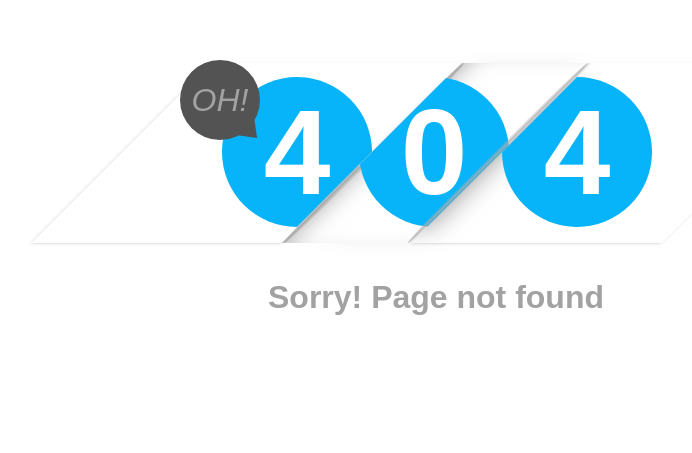
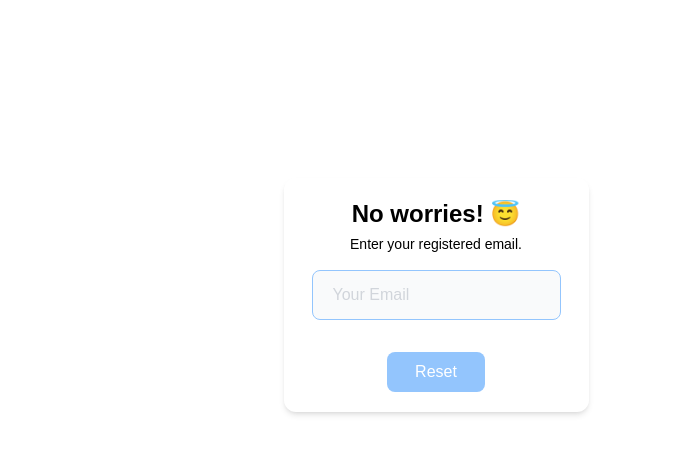
Before and after one commit to MrSingh2000/poll_magnet, a React (Create React App) app: page /resetpass in a window 1280 px wide. Before the commit this address had no page. Shown: the part 105-558 px from the top of the page, without its empty margins (204-896 px from the left). Built offline with nearby package versions, Linux system fonts and the light colour scheme; a web font is replaced by a local one.

Commit message:
feature:reset password

```diff
--- a/src/App.js
+++ b/src/App.js
@@ -16,6 +16,7 @@ import VerifyEmail from "./pages/VerifyEmail";
 import Signup from "./pages/auth/Signup";
 import Login from "./pages/auth/Login";
 import ErrorPage from "./pages/ErrorPage";
+import Resetpass from "./pages/Resetpass";
 
 function App() {
   const dispatch = useDispatch();
@@ -50,6 +51,7 @@ function App() {
         <Route path="/login" element={<Login />} />
         <Route path="/register" element={<Signup />} />
         <Route path="/verify" element={<VerifyEmail />} />
+        <Route path="/resetpass" element={<Resetpass />} />
         <Route path="*" element={<ErrorPage />} />
       </Routes>
     </>
--- a/src/components/Navbar.jsx
+++ b/src/components/Navbar.jsx
@@ -1,6 +1,7 @@
 import React from "react";
 import { useSelector } from "react-redux";
 import { Link, Outlet } from "react-router-dom";
+import logo from "../assets/logo.png";
 
 function Navbar({ firebaseApp, mainAuth, regUI }) {
   const user = useSelector((store) => store.user);
@@ -13,18 +14,12 @@ function Navbar({ firebaseApp, mainAuth, regUI }) {
             to={"/"}
             className="flex title-font font-medium items-center text-gray-900 mb-4 md:mb-0"
           >
-            <svg
-              xmlns="http://www.w3.org/2000/svg"
-              fill="none"
-              stroke="currentColor"
-              strokeLinecap="round"
-              strokeLinejoin="round"
-              strokeWidth="2"
-              className="w-10 h-10 text-white p-2 bg-indigo-500 rounded-full"
-              viewBox="0 0 24 24"
-            >
-              <path d="M12 2L2 7l10 5 10-5-10-5zM2 17l10 5 10-5M2 12l10 5 10-5"></path>
-            </svg>
+            <img
+              src={logo}
+              alt="LOGO"
+              className="w-20 h-20"
+            />
+
             <span className="ml-3 text-xl">Poll Magnet</span>
           </Link>
           <nav className="md:ml-auto md:mr-auto flex flex-wrap items-center text-base justify-center">
--- a/src/pages/Home.jsx
+++ b/src/pages/Home.jsx
@@ -1,8 +1,10 @@
 import React from "react";
 import { banners, icons } from "../assets";
 import { Link } from "react-router-dom";
+import { useSelector } from "react-redux";
 
 function Home() {
+  const userDetails = useSelector((store) => store.user);
 
   return (
     <>
@@ -13,19 +15,27 @@ function Home() {
               Interactive live polling
             </p>
             <p className=" p-2">
-              Mentimeter gives you the power to design a wide variety of interactive polls. Polling your audience can be the most effective way to increase engagement and make a presentation dynamic and memorable.
+              Mentimeter gives you the power to design a wide variety of
+              interactive polls. Polling your audience can be the most effective
+              way to increase engagement and make a presentation dynamic and
+              memorable.
             </p>
 
-            <Link to={'/login'}>
-              <button type="button" className="py-2 px-4 mt-5 bg-indigo-600 hover:bg-indigo-700 focus:ring-indigo-500 focus:ring-offset-indigo-200 text-white w-fit transition ease-in duration-200 text-center text-base font-semibold shadow-md focus:outline-none focus:ring-2 focus:ring-offset-2  rounded-lg ">
+            <Link to={userDetails.email ? "/createPoll" : "/login"}>
+              <button
+                type="button"
+                className="py-2 px-4 mt-5 bg-indigo-600 hover:bg-indigo-700 focus:ring-indigo-500 focus:ring-offset-indigo-200 text-white w-fit transition ease-in duration-200 text-center text-base font-semibold shadow-md focus:outline-none focus:ring-2 focus:ring-offset-2  rounded-lg "
+              >
                 Create
               </button>
             </Link>
-
-
           </div>
           <div className="h-[20rem]">
-            <video playsInline src="//videos.ctfassets.net/rvt0uslu5yqp/7MrcvEuf6K6OlURKX3QJyG/8d41a1b2e4805a3e4c8b482f84c1b11a/Features_Polling_small.mp4" className="w-full h-full"></video>
+            <video
+              playsInline
+              src="//videos.ctfassets.net/rvt0uslu5yqp/7MrcvEuf6K6OlURKX3QJyG/8d41a1b2e4805a3e4c8b482f84c1b11a/Features_Polling_small.mp4"
+              className="w-full h-full"
+            ></video>
           </div>
         </div>
 
@@ -34,7 +44,11 @@ function Home() {
             <p className="text-4xl font-semibold p-2">
               Create polls in no time
             </p>
-            <p className=" p-2">No matter how complex the questions or how numerous the options are, our polls are quick and easy to build. Responses from your audience will appear in real-time as dynamic visualizations.</p>
+            <p className=" p-2">
+              No matter how complex the questions or how numerous the options
+              are, our polls are quick and easy to build. Responses from your
+              audience will appear in real-time as dynamic visualizations.
+            </p>
           </div>
           <div className="flex sm:flex-row flex-col justify-evenly mt-2 items-center gap-4 w-full">
             <div>
@@ -69,11 +83,11 @@ function Home() {
             <img src={banners.banner1} className="w-full h-full" alt="banner" />
           </div>
           <div className="container flex flex-col justify-center text-start p-2 mt-5 w-full">
-            <p className="text-4xl font-semibold p-2">
-              Word clouds
-            </p>
+            <p className="text-4xl font-semibold p-2">Word clouds</p>
             <p className="p-2">
-              Create word clouds that highlight the most popular responses. Use this question type in the classroom, in meetings, or in trainings to gather audience input and to wow them with impressive visuals.
+              Create word clouds that highlight the most popular responses. Use
+              this question type in the classroom, in meetings, or in trainings
+              to gather audience input and to wow them with impressive visuals.
             </p>
           </div>
         </div>
@@ -83,11 +97,12 @@ function Home() {
             <img src={banners.banner2} className="w-full h-full" alt="banner" />
           </div>
           <div className="container flex flex-col justify-center text-start p-2 mt-5 w-full">
-            <p className="text-4xl font-semibold p-2">
-              Multiple choice polls
-            </p>
+            <p className="text-4xl font-semibold p-2">Multiple choice polls</p>
             <p className="p-2">
-              Collects answers, thoughts, opinions, and data with simple multiple choice questions. Use them in a live setting or as part of a survey to hear what your audience has to say. Add images and GIFs to your questions for an extra element of engagement.
+              Collects answers, thoughts, opinions, and data with simple
+              multiple choice questions. Use them in a live setting or as part
+              of a survey to hear what your audience has to say. Add images and
+              GIFs to your questions for an extra element of engagement.
             </p>
           </div>
         </div>
--- a/src/pages/Polls.jsx
+++ b/src/pages/Polls.jsx
@@ -30,10 +30,10 @@ function Polls() {
         return () => unsubscribe();
       } catch (error) {
         console.error("Error fetching polls: ", error);
-                showToast(error, 'error');
+        showToast(error, "error");
         dispatch(updateLoading(false));
       }
-        }
+    };
 
     fetchData();
   }, []);
@@ -53,29 +53,34 @@ function Polls() {
       .catch((err) => {
         console.log("update poll error: ", err);
         dispatch(updateLoading(false));
-                showToast(err, 'error');
-            })
-    }
+        showToast(err, "error");
+      });
+  };
 
   const handleShareButton = (pollId) => {
-        console.log(process.env.REACT_APP_FRONT_HOST)
+    console.log(process.env.REACT_APP_FRONT_HOST);
     const url = `${process.env.REACT_APP_FRONT_HOST}/poll/${pollId}`;
-        navigator.clipboard.writeText(url)
+    navigator.clipboard
+      .writeText(url)
       .then(() => {
         // Optionally, show a success message
-                showToast('Poll copied to clipboard!');
+        showToast("Poll copied to clipboard!");
       })
       .catch((error) => {
-                console.error('Error copying text to clipboard:', error);
+        console.error("Error copying text to clipboard:", error);
         // Optionally, show an error message
-                showToast('Error copying text to clipboard.', 'error');
+        showToast("Error copying text to clipboard.", "error");
       });
-    }
+  };
 
-    return loading ? <Loader /> : (
+  return loading ? (
+    <Loader />
+  ) : (
     <div className="container w-full m-auto p-2 grid grid-cols-1 md:grid-cols-2 gap-4">
       {allPolls.map((item, index) => {
-                const voted = isAlreadyVoted(item, userDetails.userId);
+        let voted;
+        if (!userDetails.email) voted = false;
+        else voted = isAlreadyVoted(item, userDetails.userId);
 
         return (
           <>
@@ -86,39 +91,52 @@ function Polls() {
               <div className="flex justify-between">
                 <p className="font-semibold text-2xl py-3">
                   {item.data.question}?
-                                    {voted && (<span className="px-3 pb-1 text-xs rounded-full text-green-600 bg-green-200 relative bottom-4 left-2">
+                  {voted && (
+                    <span className="px-3 pb-1 text-xs rounded-full text-green-600 bg-green-200 relative bottom-4 left-2">
                       Voted
-                                    </span>)}
+                    </span>
+                  )}
                 </p>
-                                <FaRegCopy className='cursor-pointer bg-white rounded-full p-3 text-green-500 hover:text-white hover:bg-green-500 transition-all duration-500 delay-0' size={50} onClick={() => handleShareButton(item.id)} />
+                <FaRegCopy
+                  className="cursor-pointer bg-white rounded-full p-3 text-green-500 hover:text-white hover:bg-green-500 transition-all duration-500 delay-0"
+                  size={50}
+                  onClick={() => handleShareButton(item.id)}
+                />
               </div>
-                            {voted && (<BarGraph pollInfo={item.data.pollInfo} />)}
+              {voted && <BarGraph pollInfo={item.data.pollInfo} />}
 
-                            {!voted ? (<div>
+              {!voted ? (
+                <div>
                   <form>
                     <ul className="option-list">
-                                        {
-                                            item.data.pollInfo.map((pollItem, index) => {
-
+                      {item.data.pollInfo.map((pollItem, index) => {
                         return (
                           <>
                             <li key={pollItem.data[0].name + index}>
-                                                            <input type="radio" name="selector" id={pollItem.data[0].name + index} />
-                                                            <label htmlFor={pollItem.data[0].name + index} onClick={(e) => {
+                              <input
+                                type="radio"
+                                name="selector"
+                                id={pollItem.data[0].name + index}
+                              />
+                              <label
+                                htmlFor={pollItem.data[0].name + index}
+                                onClick={(e) => {
                                   e.preventDefault(); // Prevent default action
                                   e.stopPropagation(); // Stop event propagation
                                   handleVoting(index, item.id);
-                                                            }}>{pollItem.data[0].name}</label>
+                                }}
+                              >
+                                {pollItem.data[0].name}
+                              </label>
                               <div className="check"></div>
                             </li>
                           </>
-                                                )
-                                            })
-                                        }
+                        );
+                      })}
                     </ul>
                   </form>
-                            </div>) : null}
-
+                </div>
+              ) : null}
             </div>
           </>
         );
--- /dev/null
+++ b/src/pages/Resetpass.jsx
@@ -0,0 +1,57 @@
+import { sendPasswordResetEmail } from "firebase/auth";
+import React from "react";
+import { useState } from "react";
+import { firebaseAuth } from "../firebase";
+import { showToast } from "../helpers";
+
+function Resetpass() {
+  const [email, setEmail] = useState("");
+
+  const handleResetMail = async (e) => {
+    e.preventDefault();
+    if (!email) return;
+
+    try {
+      await sendPasswordResetEmail(firebaseAuth, email);
+
+      showToast("Password reset mail sent!");
+    } catch (error) {
+      console.log("error in sending reset mail: ", error);
+      showToast("Invalid Mail", "error");
+    }
+  };
+
+  return (
+    <div className="container w-full m-auto h-screen flex justify-center items-center">
+      <div className="container flex flex-col justify-center items-center border-1 border-gray-500 w-fit py-5 px-7 rounded-xl shadow-md">
+        <p className="text-2xl font-semibold mb-1">No worries! &#x1F607;</p>
+        <p className="text-sm">Enter your registered email.</p>
+        <div className="my-4">
+          <input
+            onChange={(e) => setEmail(e.target.value)}
+            id="email"
+            name="email"
+            type="email"
+            autoComplete="email"
+            required=""
+            placeholder="Your Email"
+            value={email}
+            className="block w-full px-5 py-3 text-base placeholder-gray-300 transition duration-500 ease-in-out transform border border-blue-300 rounded-lg text-neutral-600 bg-gray-50 focus:outline-none focus:border-transparent focus:ring-2 focus:ring-white focus:ring-offset-2 focus:ring-offset-blue-300"
+          />
+        </div>
+        <button
+          onClick={(e) => handleResetMail(e)}
+          className={`mt-4 flex items-center justify-center w-fit px-7 py-2 text-base font-medium text-center text-white transition duration-500 ease-in-out transform rounded-lg ${
+            !email
+              ? "bg-blue-300"
+              : "bg-blue-600 hover:bg-blue-700 focus:outline-none focus:ring-2 focus:ring-offset-2 focus:ring-blue-500"
+          }`}
+        >
+          Reset
+        </button>
+      </div>
+    </div>
+  );
+}
+
+export default Resetpass;
--- a/src/pages/auth/Login.jsx
+++ b/src/pages/auth/Login.jsx
@@ -29,6 +29,7 @@ function Login(props) {
 
   const handleSignin = async (e) => {
     e.preventDefault();
+    if (!data.email || !data.password) return;
     dispatch(updateLoading(true));
 
     try {
@@ -73,9 +74,9 @@ function Login(props) {
         <div className="flex flex-col justify-center flex-1 px-4 py-12 sm:px-6 lg:flex-none lg:px-20 xl:px-24 my-4 shadow-xl rounded-lg">
           <div className="w-full max-w-xl mx-auto lg:w-96">
             <div>
-              <a className="text-blue-600 text-medium" href="/groups/login/">
+              <Link to={'/'} className="text-blue-600 text-medium" >
                 Poll Magnet
-              </a>
+              </Link>
               <h2 className="mt-6 text-3xl font-extrabold text-neutral-600">
                 Sign in.
               </h2>
@@ -132,10 +133,13 @@ function Login(props) {
                     <button
                       onClick={(e) => handleSignin(e)}
                       type="submit"
-                      className="flex items-center justify-center w-full px-10 py-4 text-base font-medium text-center text-white transition duration-500 ease-in-out transform bg-blue-600 rounded-xl hover:bg-blue-700 focus:outline-none focus:ring-2 focus:ring-offset-2 focus:ring-blue-500"
+                      className={`flex items-center justify-center w-full px-10 py-4 text-base font-medium text-center text-white transition duration-500 ease-in-out transform ${!data.email || !data.password ? 'bg-blue-300' :'bg-blue-600 hover:bg-blue-700 focus:outline-none focus:ring-2 focus:ring-offset-2 focus:ring-blue-500'} rounded-xl`}
                     >
                       Sign in
                     </button>
+                    <Link to={'/resetpass'}>
+                    <p className="text-center text-xs my-3 italic text-blue-500 underline cursor-pointer">Forgot password?</p>
+                    </Link>
                   </div>
                 </form>
                 <div className="relative my-4">
--- a/src/pages/auth/Signup.jsx
+++ b/src/pages/auth/Signup.jsx
@@ -81,9 +81,9 @@ function Signup(props) {
           <div className="flex flex-col justify-center flex-1 px-4 py-12 sm:px-6 lg:flex-none lg:px-20 xl:px-24 my-4 shadow-xl rounded-lg">
             <div className="w-full max-w-xl mx-auto lg:w-96">
               <div>
-                <a className="text-blue-600 text-medium" href="/groups/login/">
+                <Link to={'/'} className="text-blue-600 text-medium">
                   Poll Magnet
-                </a>
+                </Link>
                 <h2 className="mt-6 text-3xl font-extrabold text-neutral-600">
                   Sign up.
                 </h2>
```
Also changed, not shown: src/assets/logo.png (added). Lines whose indentation alone changed are shown as unchanged.
